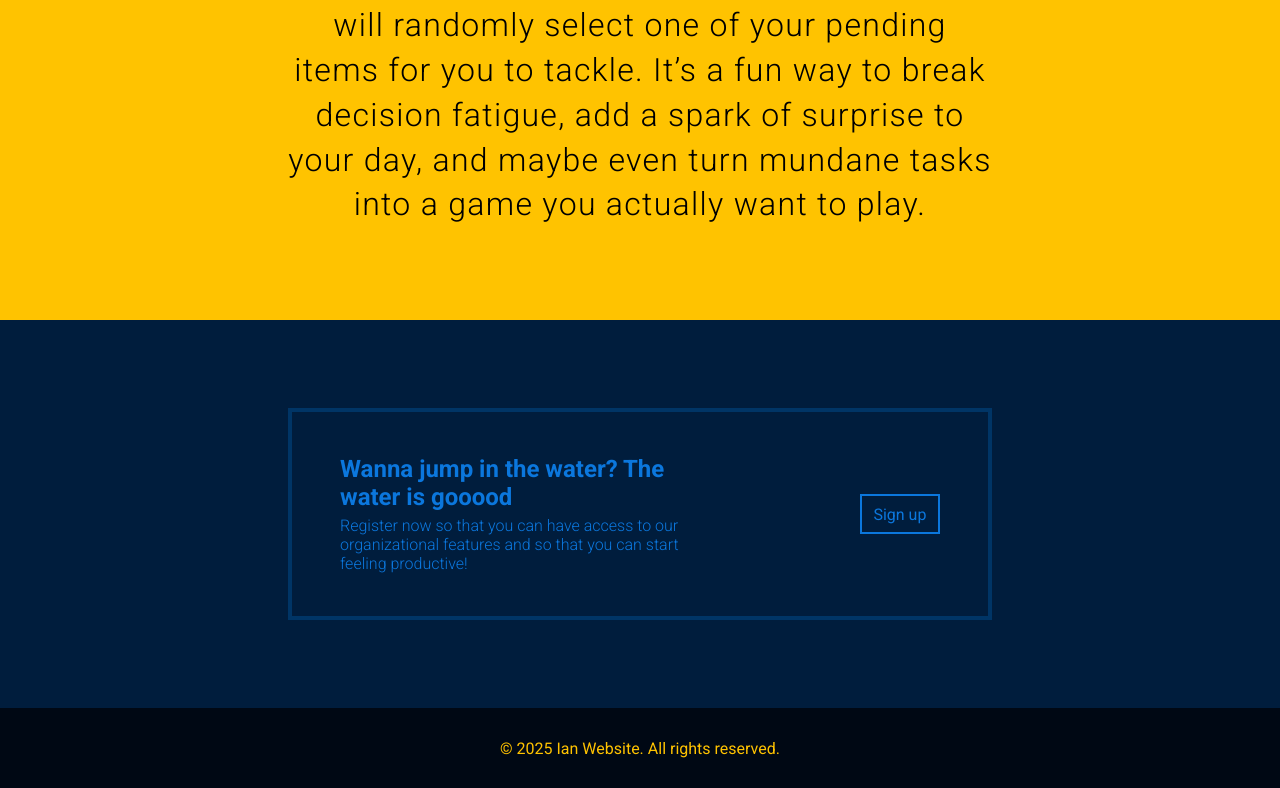
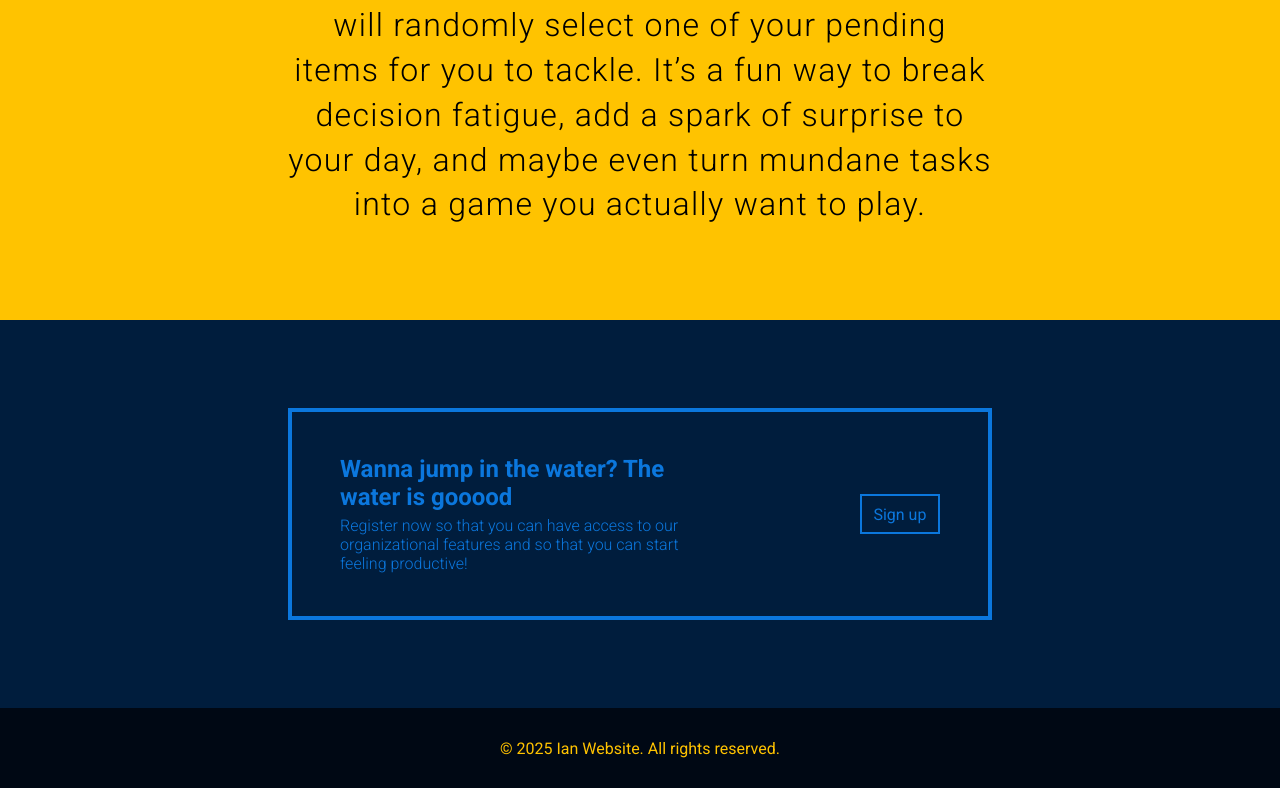
Before and after one commit to forgottenpotat/git_test, a plain HTML site: page To-do-website/index.html in a window 1280 px wide. Shown: the part 1796-2584 px from the top of the page. Drawn offline with Linux system fonts and the light colour scheme.

Commit message:
changed the border color of the register div to a lighter blue

```diff
--- a/To-do-website/css/index-styles.css
+++ b/To-do-website/css/index-styles.css
@@ -130,7 +130,7 @@ section {
     margin: 5rem 0;
     padding: 2.7rem 3rem;
     color: #0b77dd;
-    border: 4px solid #003566;
+    border: 4px solid #0b77dd;
     gap: 10rem;
     align-items: center;
     .text-content {
```
